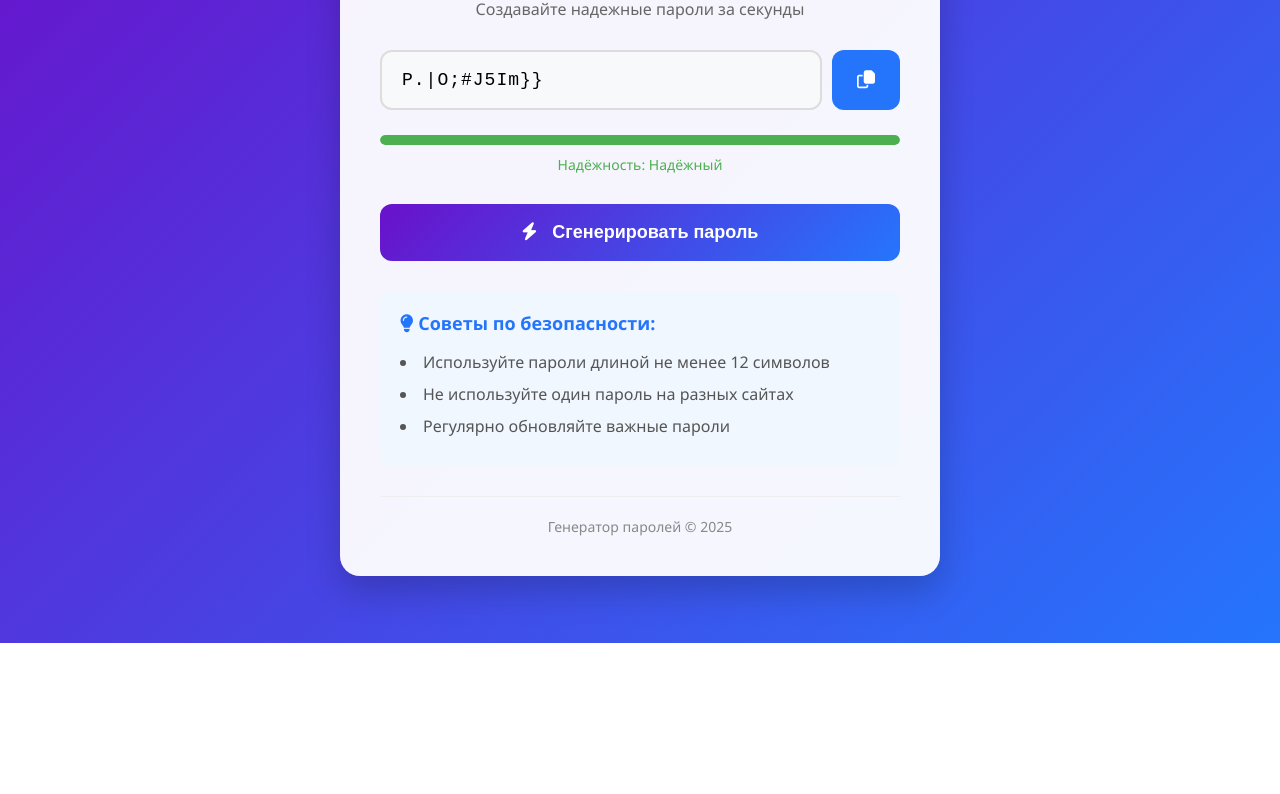
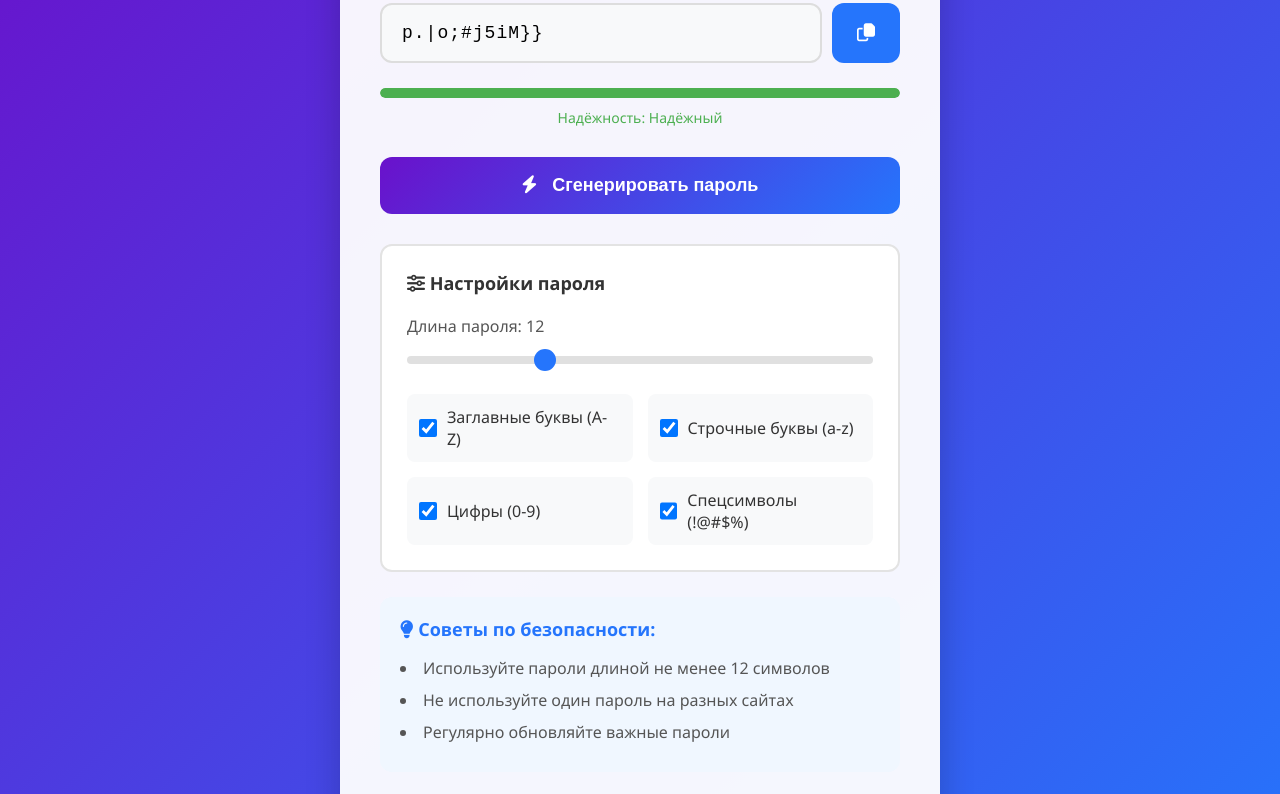
Before and after one commit to ilsknyaz/pass-generator, a plain HTML site: page index.html in a window 1280 px wide. Shown: the part 157-951 px from the top of the page. Before the commit the page ends 800 px from the top, so only its background shows below. Drawn offline with Linux system fonts and the light colour scheme.

Commit message:
Add password settings

```diff
--- a/index.html
+++ b/index.html
@@ -33,6 +33,37 @@
                 <button id="generate-btn" class="generate-btn">
                     <i class="fas fa-bolt"></i> Сгенерировать пароль
                 </button>
+
+                <div class="settings" id="settings">
+                    <h3><i class="fas fa-sliders-h"></i> Настройки пароля</h3>
+
+                    <div class="setting">
+                        <label for="length">Длина пароля: <span id="length-value">12</span></label>
+                        <input type="range" id="length" min="4" max="32" value="12" class="slider">
+                    </div>
+
+                    <div class="setting-group">
+                        <div class="setting-option">
+                            <input type="checkbox" id="uppercase" checked>
+                            <label for="uppercase">Заглавные буквы (A-Z)</label>
+                        </div>
+
+                        <div class="setting-option">
+                            <input type="checkbox" id="lowercase" checked>
+                            <label for="lowercase">Строчные буквы (a-z)</label>
+                        </div>
+
+                        <div class="setting-option">
+                            <input type="checkbox" id="numbers" checked>
+                            <label for="numbers">Цифры (0-9)</label>
+                        </div>
+
+                        <div class="setting-option">
+                            <input type="checkbox" id="symbols" checked>
+                            <label for="symbols">Спецсимволы (!@#$%)</label>
+                        </div>
+                    </div>
+                </div>
             </div>
 
             <div class="tips">
--- a/script.js
+++ b/script.js
@@ -11,16 +11,84 @@ const strengthText = document.getElementById('strength-text');
 const notification = document.getElementById('notification');
 
 function generatePassword() {
-    let allChars = lowercase + uppercase + numbers + symbols;
+    let charset = '';
+
+    if (document.getElementById('uppercase').checked) {
+        charset += uppercase;
+    }
+    if (document.getElementById('lowercase').checked) {
+        charset += lowercase;
+    }
+    if (document.getElementById('numbers').checked) {
+        charset += numbers;
+    }
+    if (document.getElementById('symbols').checked) {
+        charset += symbols;
+    }
+
+    if (charset === '') {
+        showNotification('Выберите хотя бы один тип символов!');
+        charset = lowercase + uppercase + numbers;
+    }
+
+    const length = parseInt(document.getElementById('length').value);
+
     let password = '';
-    const length = 12;
-
     for (let i = 0; i < length; i++) {
-        const randomIndex = Math.floor(Math.random() * allChars.length);
-        password += allChars[randomIndex];
+        const randomIndex = Math.floor(Math.random() * charset.length);
+        password += charset[randomIndex];
     }
 
     return password;
+}
+
+function updateLengthValue() {
+    const lengthSlider = document.getElementById('length');
+    const lengthValue = document.getElementById('length-value');
+    lengthValue.textContent = lengthSlider.value;
+}
+
+function init() {
+    updateLengthValue();
+    document.getElementById('length').addEventListener('input', updateLengthValue);
+
+    const initialPassword = generatePassword();
+    passwordEl.value = initialPassword;
+    updateStrengthIndicator(initialPassword);
+
+    generateBtn.addEventListener('click', () => {
+        const newPassword = generatePassword();
+        passwordEl.value = newPassword;
+        updateStrengthIndicator(newPassword);
+    });
+
+    copyBtn.addEventListener('click', () => {
+        if (passwordEl.value) {
+            copyToClipboard(passwordEl.value);
+        }
+    });
+
+    const checkboxes = document.querySelectorAll('.setting-option input[type="checkbox"]');
+    checkboxes.forEach(checkbox => {
+        checkbox.addEventListener('change', () => {
+            const newPassword = generatePassword();
+            passwordEl.value = newPassword;
+            updateStrengthIndicator(newPassword);
+        });
+    });
+
+    document.getElementById('length').addEventListener('change', () => {
+        const newPassword = generatePassword();
+        passwordEl.value = newPassword;
+        updateStrengthIndicator(newPassword);
+    });
+
+    passwordEl.addEventListener('click', function() {
+        this.select();
+        if (this.value) {
+            copyToClipboard(this.value);
+        }
+    });
 }
 
 function evaluatePasswordStrength(password) {
--- a/style.css
+++ b/style.css
@@ -179,6 +179,94 @@ footer {
     transform: translateX(0);
 }
 
+.settings {
+    background: white;
+    border: 2px solid #e3e3e3;
+    border-radius: 12px;
+    padding: 25px;
+    margin-bottom: 25px;
+}
+
+.settings h3 {
+    color: #333;
+    margin-bottom: 20px;
+    font-size: 18px;
+}
+
+.setting {
+    margin-bottom: 25px;
+}
+
+.setting label {
+    display: block;
+    margin-bottom: 10px;
+    color: #555;
+    font-weight: 500;
+}
+
+.slider {
+    width: 100%;
+    height: 8px;
+    -webkit-appearance: none;
+    background: #e0e0e0;
+    border-radius: 4px;
+    outline: none;
+}
+
+.slider::-webkit-slider-thumb {
+    -webkit-appearance: none;
+    width: 22px;
+    height: 22px;
+    background: #2575fc;
+    border-radius: 50%;
+    cursor: pointer;
+    transition: all 0.3s;
+}
+
+.slider::-webkit-slider-thumb:hover {
+    background: #1a68e8;
+    transform: scale(1.1);
+}
+
+.setting-group {
+    display: grid;
+    grid-template-columns: repeat(2, 1fr);
+    gap: 15px;
+}
+
+.setting-option {
+    display: flex;
+    align-items: center;
+    padding: 12px;
+    background: #f8f9fa;
+    border-radius: 8px;
+    transition: all 0.3s;
+}
+
+.setting-option:hover {
+    background: #e9ecef;
+}
+
+.setting-option input[type="checkbox"] {
+    width: 18px;
+    height: 18px;
+    margin-right: 10px;
+    cursor: pointer;
+}
+
+.setting-option label {
+    cursor: pointer;
+    user-select: none;
+    margin: 0;
+    color: #333;
+}
+
+@media (max-width: 500px) {
+    .setting-group {
+        grid-template-columns: 1fr;
+    }
+}
+
 @media (max-width: 600px) {
     .container {
         padding: 25px;
```
